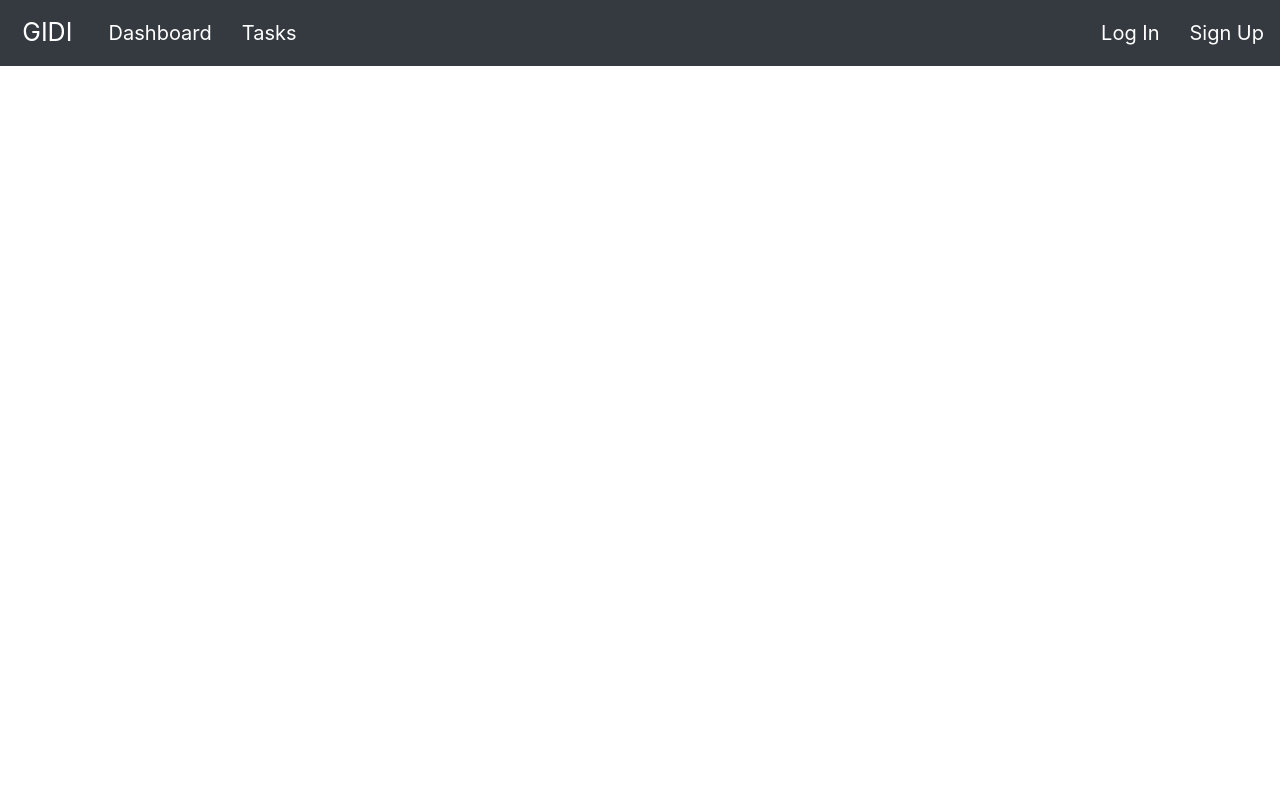
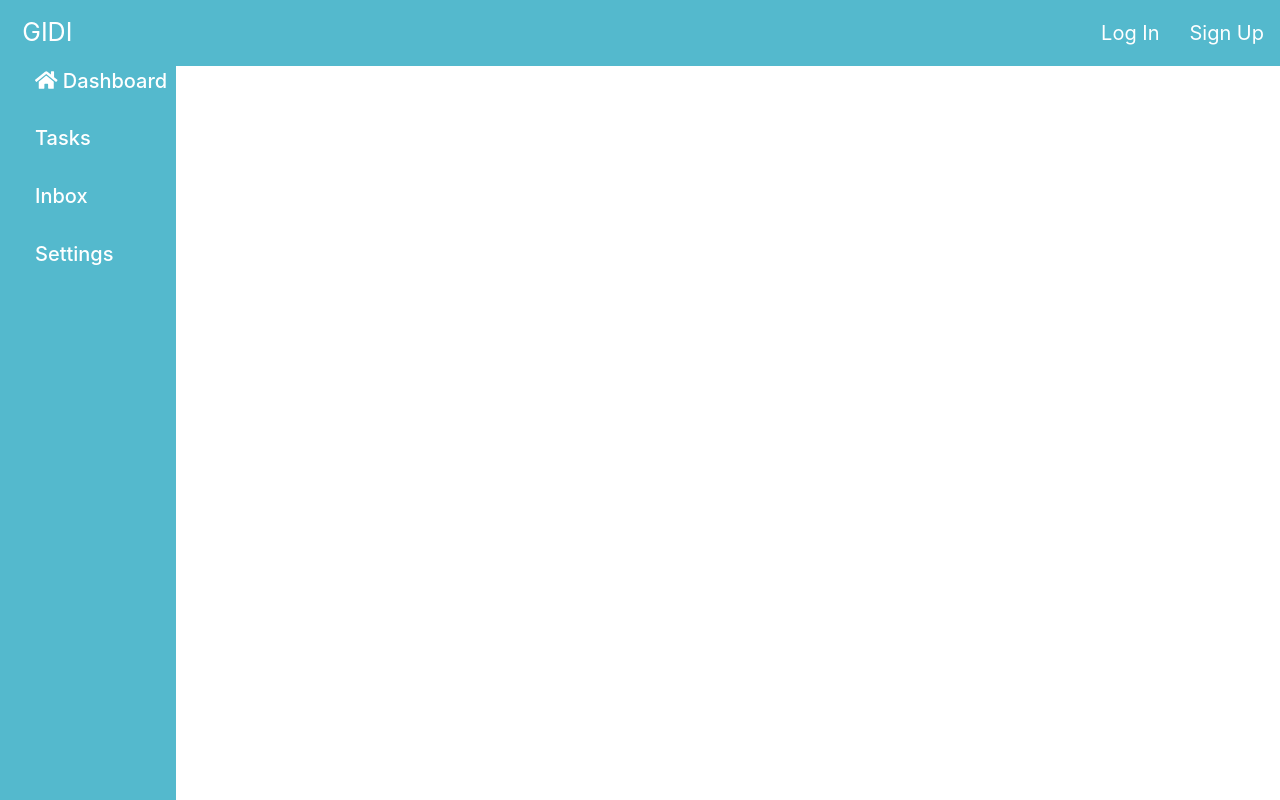
Before and after one commit to jonathanwong110/Git-It-And-Did-It, a React (Create React App) app in the folder git-it-and-did-it-client/: page / in a window 1280 px wide. Built offline with nearby package versions, Linux system fonts and the light colour scheme.

Commit message:
created a sidebar for links, changed main nav accordingly

```diff
--- a/git-it-and-did-it-client/src/App.css
+++ b/git-it-and-did-it-client/src/App.css
@@ -1,3 +1,8 @@
+html, body {
+  max-width: 100%;
+  overflow-x: hidden;
+}
+
 .App {
   text-align: center;
 }
@@ -37,6 +42,10 @@
   }
 }
 
+#main-nav {
+  background: rgba(84,185, 205, 1.0) !important;
+}
+
 .navbar-left-side-main {
   color: white;
   font-size: 25px;
--- a/git-it-and-did-it-client/src/App.js
+++ b/git-it-and-did-it-client/src/App.js
@@ -7,6 +7,7 @@ import LogIn from './components/Auth/LogIn'
 import SignUp from './components/Auth/SignUp'
 import Users from './components/Users/index'
 import UserShow from './components/Users/UserShow'
+import SideBar from './components/Navigation/SideBar/SideBar'
 
 class App extends Component {
 
@@ -14,7 +15,8 @@ class App extends Component {
     return (
       <BrowserRouter>
         <div className="App">
-          <MainNav />
+          <MainNav/>
+          <SideBar/>
           <br></br>
           <br></br>
           <Switch>
--- a/git-it-and-did-it-client/src/components/navigation/MainNav.js
+++ b/git-it-and-did-it-client/src/components/navigation/MainNav.js
@@ -10,13 +10,11 @@ class MainNav extends Component {
     const { currentUser } = this.props
     return (
       <>
-        <Navbar collapseOnSelect expand="lg" bg="dark" variant="dark">
+        <Navbar collapseOnSelect expand="lg" bg="dark" variant="dark" id="main-nav">
           <Link to="/" className="navbar-left-side-main">GIDI</Link>
           <Navbar.Toggle aria-controls="responsive-navbar-nav" />
           <Navbar.Collapse id="responsive-navbar-nav">
             <Nav className="mr-auto">
-              <Link to="/dashboard" className="navbar-left-side">Dashboard</Link>
-              <Link to="/tasks" className="navbar-left-side">Tasks</Link>
             </Nav>
             <Nav>
               {currentUser ?
--- /dev/null
+++ b/git-it-and-did-it-client/src/components/navigation/SideBar/Menu/Menu.js
@@ -0,0 +1,25 @@
+import React from 'react'
+import MenuLink from './MenuLink'
+import styled from 'styled-components'
+import { Link } from 'react-router-dom';
+import { FontAwesomeIcon } from '@fortawesome/react-fontawesome'
+import { faHome } from '@fortawesome/free-solid-svg-icons'
+
+const Container = styled.div`
+    margin-top: 1rem;
+    width: 100%;
+`
+
+const Menu = () => {
+  const homeIcon = <FontAwesomeIcon icon={faHome} />
+  return (
+    <Container>
+      <Link to="/dashboard"> <MenuLink title="Dashboard" icon={homeIcon}> </MenuLink> </Link>
+      <Link to="/tasks"> <MenuLink title="Tasks"> </MenuLink> </Link>
+      <Link to="/inbox"> <MenuLink title="Inbox"> </MenuLink> </Link>
+      <Link to="/settings"> <MenuLink title="Settings"> </MenuLink> </Link>
+    </Container>
+  )
+}
+
+export default Menu
--- /dev/null
+++ b/git-it-and-did-it-client/src/components/navigation/SideBar/Menu/MenuLink.js
@@ -0,0 +1,35 @@
+import React from 'react'
+import styled from 'styled-components'
+
+const Container = styled.div`
+    border-left: 3px solid ${props => props.active ? props.theme.activeMenu : "transparent"};
+    width: 100%;
+    padding: 0.3rem;
+    padding-left: 2rem;
+    cursor: pointer;
+    display: flex;
+    flex-direction: row;
+    align-items: center;
+    margin-bottom: 1rem;
+    transition: 0.2s all ease-in-out;
+    &:hover {
+        background-color: rgba(0,0,0,0.1);
+    }
+`
+
+const Title = styled.h1`
+    font-size: 20px;
+    color: white;
+    font-family: -apple-system,BlinkMacSystemFont,"Segoe UI",Roboto,"Helvetica Neue",Arial,"Noto Sans",sans-serif,"Apple Color Emoji","Segoe UI Emoji","Segoe UI Symbol","Noto Color Emoji";
+`
+
+const MenuLink = ({ title, active, icon }) => {
+
+    return (
+        <Container active={active}>
+            <Title active={active}>{icon} {title}</Title>
+        </Container>
+    )
+}
+
+export default MenuLink
--- /dev/null
+++ b/git-it-and-did-it-client/src/components/navigation/SideBar/SideBar.js
@@ -0,0 +1,26 @@
+import React from 'react'
+import styled from 'styled-components'
+import Menu from './Menu/Menu'
+
+const Container = styled.div`
+    position: fixed;
+    left: 0;
+    top: 6%;
+    bottom: 0;
+    background-color: rgba(84,185, 205, 1.0);
+    width: 11rem;
+    display: flex;
+    flex-direction: column;
+    align-items: center;
+`
+
+const SideBar = () => {
+
+    return (
+        <Container>
+            <Menu />
+        </Container>
+    )
+}
+
+export default SideBar
--- a/git-it-and-did-it-client/src/redux/Users/actions.js
+++ b/git-it-and-did-it-client/src/redux/Users/actions.js
@@ -8,7 +8,6 @@ export const loadUsers = () => {
     dispatch({ type: UsersActionTypes.LOADING_USERS})
     axios.get(baseURL).then(res => {
       dispatch({ type: UsersActionTypes.USERS_LOADED, users: res.data })
-      console.log(res.data)
       }
     )
   }
```
Also changed, not shown: git-it-and-did-it-client/package.json (+9 -1 lines), 1 other file (tests, documents, lock files or other folders).
